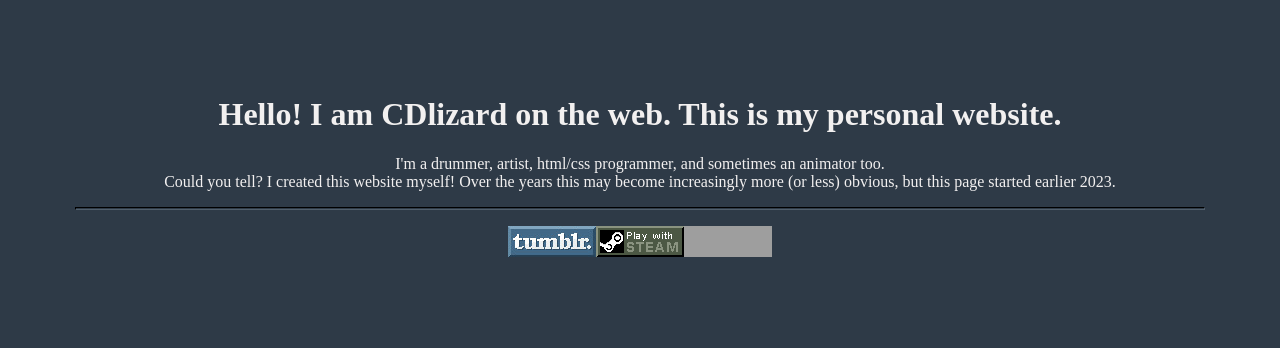
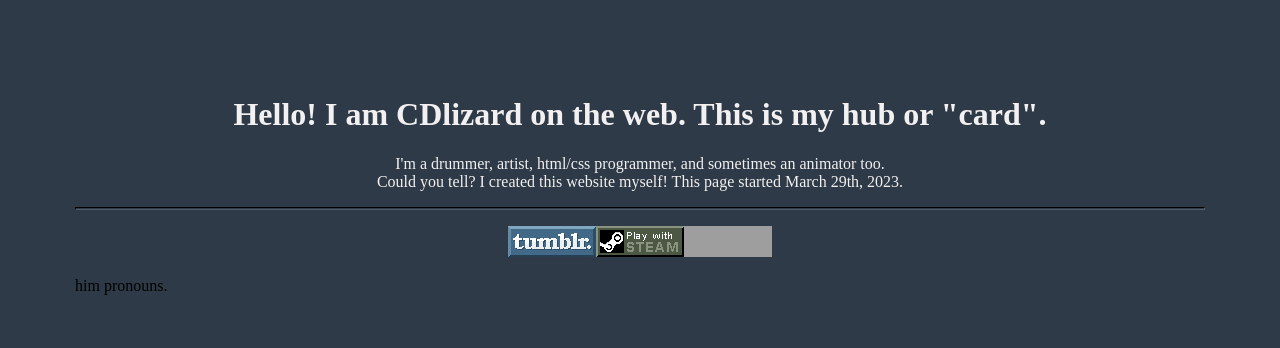
Before and after one commit to CDlizard/CDlizard.github.io, a plain HTML site: page card.html in a window 1280 px wide. Drawn offline with Linux system fonts and the light colour scheme; grey boxes are pictures that could not be loaded.

Commit message:
minor text changes

```diff
--- a/card.html
+++ b/card.html
@@ -8,8 +8,8 @@
     <link rel="icon" href="68b4d018.gif">
   </head>
   <body>
-    <h1>Hello! I am CDlizard on the web. This is my personal website.</h1>
-    <p>I'm a drummer, artist, html/css programmer, and sometimes an animator too. <br> Could you tell? I created this website myself! Over the years this may become increasingly more (or less) obvious, but this page started earlier 2023.</p>
+    <h1>Hello! I am CDlizard on the web. This is my hub or "card".</h1>
+    <p>I'm a drummer, artist, html/css programmer, and sometimes an animator too. <br> Could you tell? I created this website myself! This page started March 29th, 2023.</p>
     <hr>
     <p><a href="https://lizard-i.tumblr.com/"><img src="buttons/tumblr_5018b3074df75a4b39e93c6d93f51dc2_16985d1e_100.jpg"></a><a href="https://steamcommunity.com/profiles/76561199100655107/"><img src="buttons/steam.gif"></a><a href="https://lizard985.neocities.org/"><img src="https://lizard985.neocities.org/lizardbutton.jpg" width="88" height="31"></a></p>
-  </body>
+  </body>him pronouns.
```
Also changed, not shown: 1 other file.
